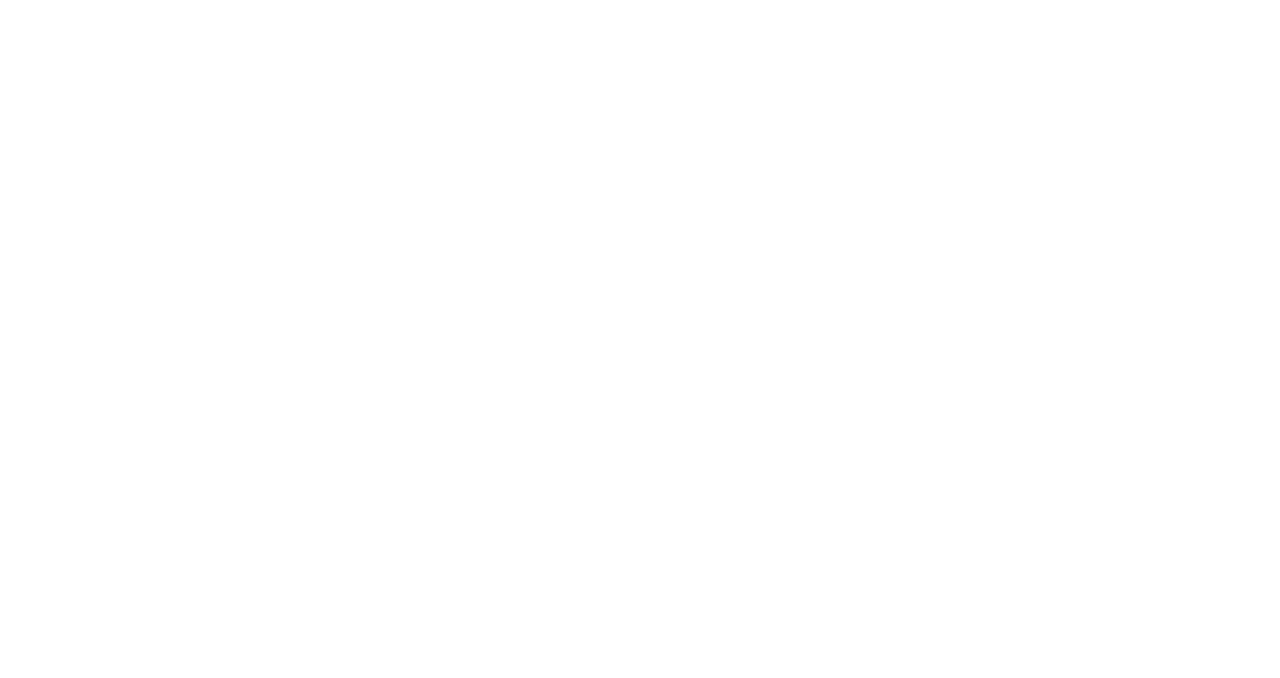
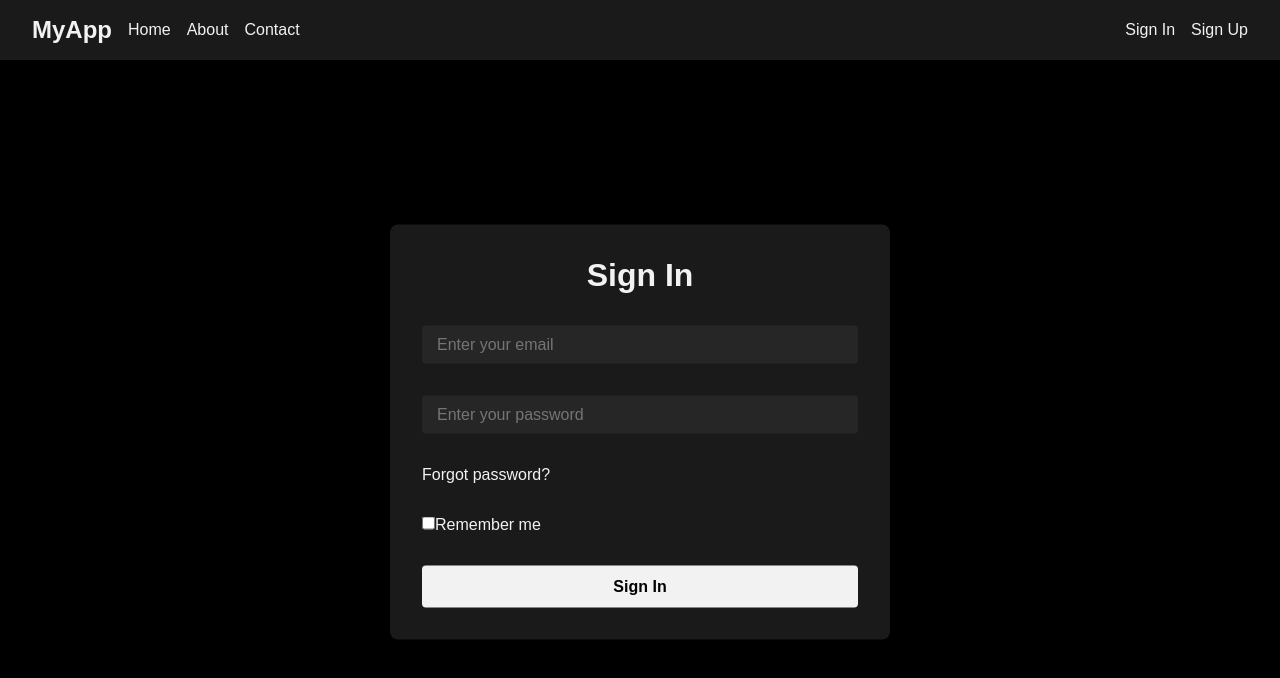
Before and after one commit to lucky634634/chatapp, a React (Vite) app: page / in a window 1280 px wide. Shown: the top 678 px of the page. Built offline with nearby package versions, Linux system fonts and the light colour scheme.

Commit message:
Add navbar and signin form components with styling

```diff
--- a/src/App.css
+++ b/src/App.css
@@ -0,0 +1,66 @@
+.navbar {
+    display: flex;
+    justify-content: space-between;
+    align-items: center;
+    padding: 1rem 2rem;
+    background: var(--background-secondary);
+}
+
+.navbar .nav-left {
+    display: flex;
+    align-items: center;
+    gap: 1rem;
+}
+
+.navbar .nav-left .logo {
+    font-size: 1.5rem;
+    font-weight: bold;
+}
+
+.navbar ul {
+    display: flex;
+    gap: 1rem;
+    list-style: none;
+}
+
+.signin-form {
+    display: flex;
+    flex-direction: column;
+    gap: 2rem;
+    width: 500px;
+    max-width: 100%;
+    margin: 2rem auto;
+    background: var(--background-secondary);
+    padding: 2rem;
+    border-radius: 8px;
+    position: absolute;
+    top: 50%;
+    left: 50%;
+    transform: translate(-50%, -50%);
+}
+
+.signin-form .title {
+    font-size: 2rem;
+    font-weight: bold;
+    text-align: center;
+}
+
+.signin-form .text-input {
+    padding: 0.5rem;
+    border: none;
+    border-radius: 4px;
+    background: var(--element);
+    font-size: 1rem;
+    padding: 10px 15px;
+}
+
+.signin-form button {
+    padding: 0.75rem;
+    border: none;
+    border-radius: 4px;
+    background: var(--text);
+    color: var(--background);
+    font-size: 1rem;
+    font-weight: bold;
+    cursor: pointer;
+}
--- a/src/App.jsx
+++ b/src/App.jsx
@@ -1,7 +1,33 @@
 import "./App.css";
 
 function App() {
-	return <></>;
+	return <>
+		<nav className="navbar">
+			<div className="nav-left">
+				<div className="logo">MyApp</div>
+				<ul className="nav-links">
+					<li><a href="#">Home</a></li>
+					<li><a href="#">About</a></li>
+					<li><a href="#">Contact</a></li>
+				</ul>
+			</div>
+			<ul className="auth-links">
+				<li><a href="#">Sign In</a></li>
+				<li><a href="#">Sign Up</a></li>
+			</ul>
+		</nav>
+		<form className="signin-form">
+			<div className="title">Sign In</div>
+			<input type="email" placeholder="Enter your email" className="text-input"/>
+			<input type="password" placeholder="Enter your password" className="text-input"/>
+			<a className="forgot-password" href="">Forgot password?</a>
+			<div>
+				<input type="checkbox" id="remember" />
+				<label htmlFor="remember">Remember me</label>
+			</div>
+			<button type="submit">Sign In</button>
+		</form>
+	</>;
 }
 
 export default App;
--- a/src/index.css
+++ b/src/index.css
@@ -0,0 +1,27 @@
+* {
+    box-sizing: border-box;
+    margin: 0;
+    padding: 0;
+    font-family: Arial, Helvetica, sans-serif;
+    color: var(--text);
+}
+
+:root {
+    --background: hsl(0, 0%, 0%);
+    --background-secondary: hsl(0, 0%, 10%);
+    --text: hsl(0, 0%, 95%);
+    --element: hsl(0, 0%, 15%);
+}
+
+body {
+    background: var(--background);
+}
+
+a {
+    color: var(--text);
+    text-decoration: none;
+}
+
+a:hover {
+    text-decoration: underline;
+}
```
